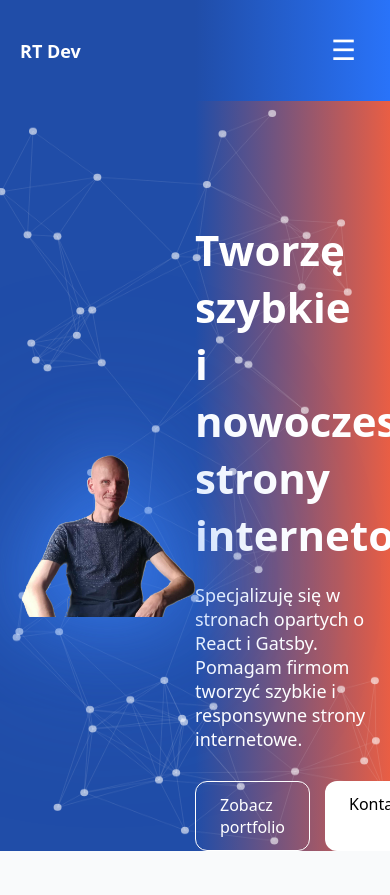
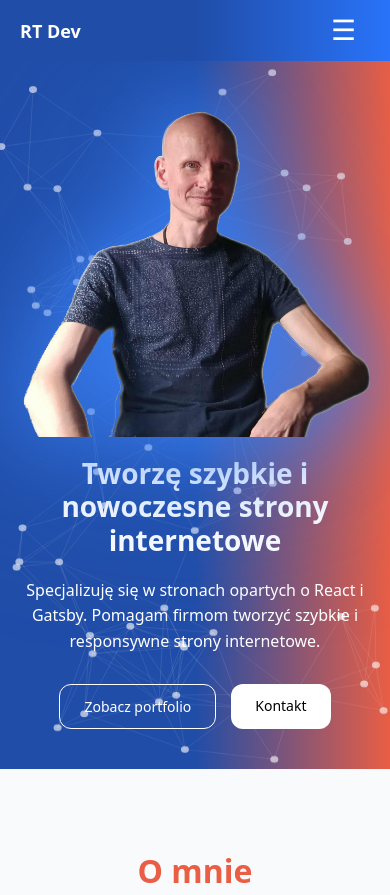
Before and after one commit to Radzio1976/my-portfolio, a Gatsby site: page / in a window 390 px wide. Shown: the top 895 px of the page. Built offline with nearby package versions, Linux system fonts and the light colour scheme; Gatsby itself is replaced by a stand-in of ours.

Commit message:
Finished responsiveness for header and hero sections

```diff
--- a/src/components/Header/Header.module.css
+++ b/src/components/Header/Header.module.css
@@ -61,6 +61,9 @@
 /* MOBILE */
 
 @media (max-width: 768px) {
+  .container {
+    padding: 0 20px;
+  }
   .hamburger {
     display: block;
   }
--- a/src/components/Hero/Hero.module.css
+++ b/src/components/Hero/Hero.module.css
@@ -3,7 +3,7 @@
   justify-content: center;
   padding: 120px 20px 0 20px;
   margin: auto;
-  min-height: 650px;
+  /* min-height: 650px; */
   color: var(--color-white);
 
   position: relative;
@@ -32,6 +32,7 @@
   align-items: center;
   justify-content: space-between;
   max-width: 1400px;
+  gap: 20px;
 }
 
 .image {
@@ -54,7 +55,11 @@
 }
 
 .hero h1 {
-  font-size: 42px;
+  /* font-size: 42px;
+   */
+  /* font-size: clamp(28px, 5vw, 42px); */
+  font-size: clamp(28px, 4.5vw, 48px);
+  line-height: 1.2;
   margin-bottom: 20px;
   animation: fadeUp 1s ease;
 }
@@ -71,13 +76,23 @@
 }
 
 .hero p {
-  font-size: 18px;
+  /* font-size: 18px; */
+  /* font-size: clamp(16px, 2.5vw, 18px); */
+  font-size: clamp(16px, 1.6vw, 20px);
+  line-height: 1.6;
   margin-bottom: 30px;
 }
 
 .buttons {
   display: flex;
   gap: 15px;
+  margin-top: clamp(20px, 3vw, 40px);
+}
+
+.primary,
+.secondary {
+  font-size: clamp(14px, 1.2vw, 16px);
+  padding: clamp(10px, 1vw, 14px) clamp(18px, 1.5vw, 28px);
 }
 
 .primary {
@@ -105,3 +120,32 @@
   transform: translateY(-2px);
   box-shadow: 0 8px 20px rgba(59, 130, 246, 0.9);
 }
+
+@media (max-width: 900px) {
+  .hero {
+    min-height: auto;
+    padding: 50px 20px 40px;
+  }
+
+  .container {
+    flex-direction: column;
+    text-align: center;
+  }
+
+  .image,
+  .slogan {
+    width: 100%;
+  }
+
+  .slogan {
+    text-align: center;
+  }
+
+  .image {
+    justify-content: center;
+  }
+
+  .buttons {
+    justify-content: center;
+  }
+}
```
